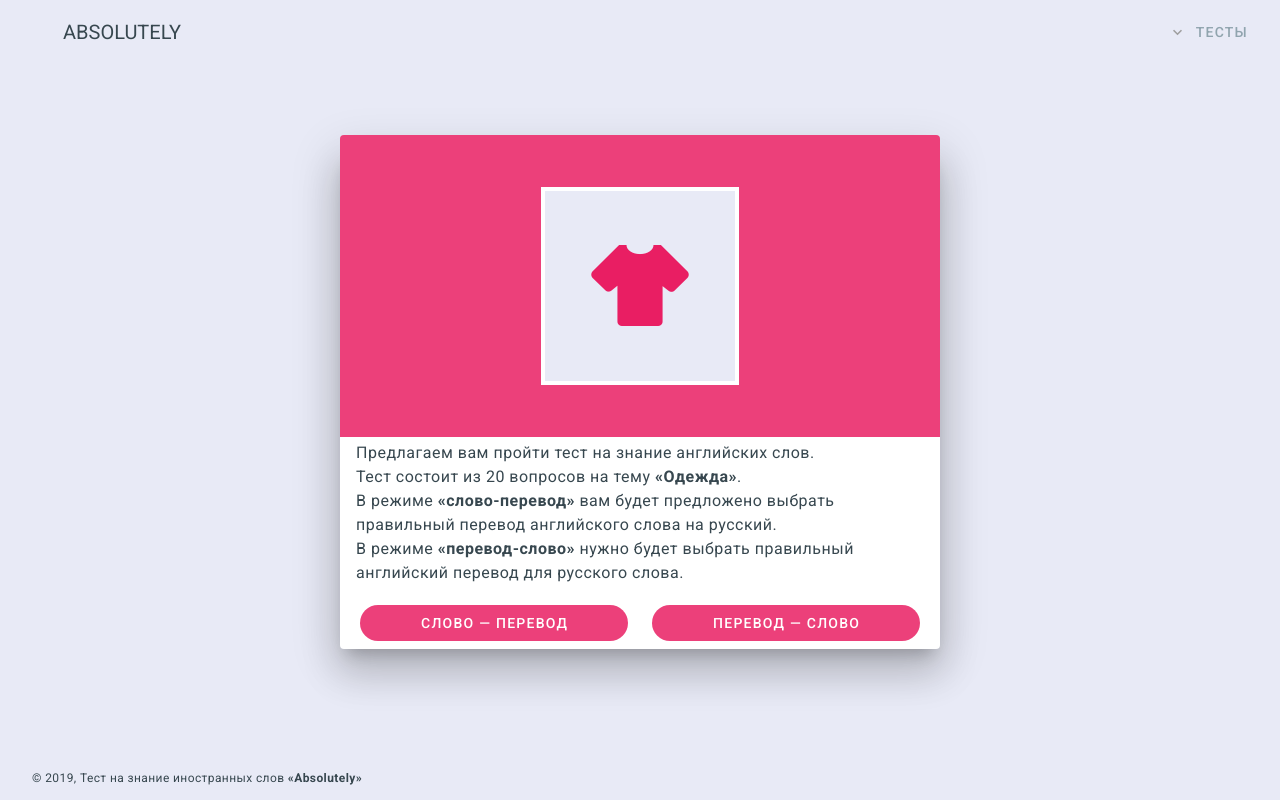
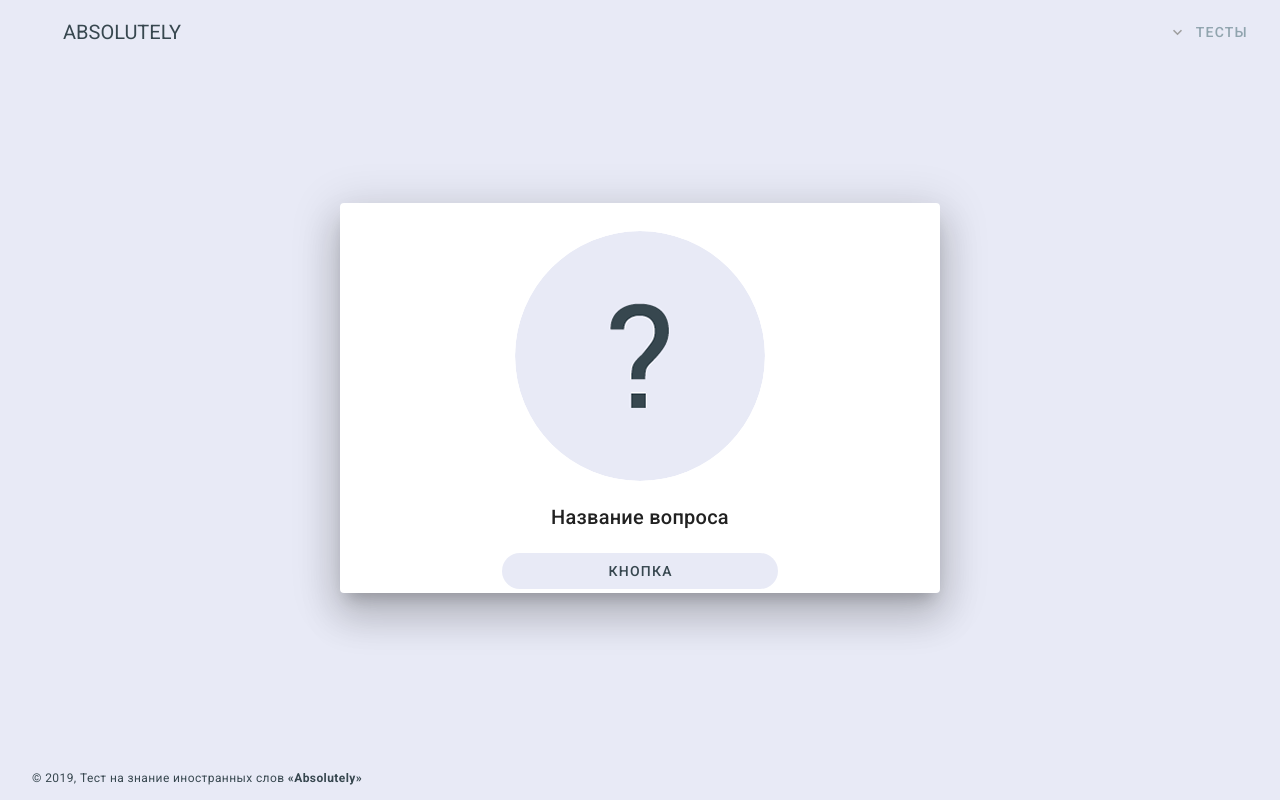
Before and after one commit to aksenov-dev/absolutely, a Vue app: page /clothes in a window 1280 px wide. Built offline with nearby package versions, Linux system fonts and the light colour scheme.

Commit message:
add card with carousel and component for carousel item

```diff
--- /dev/null
+++ b/src/components/CarouselItem.vue
@@ -0,0 +1,92 @@
+<template>
+	<v-carousel-item>
+
+		<v-row justify="center">
+			<v-col class="pt-4 pt-sm-9">
+
+				<!-- background for image -->
+				<v-sheet
+					color="white"
+					:height="roundSize"
+					:width="roundSize"
+					class="mx-auto pt-1 round shadow"
+				>
+
+					<!-- image for carousel-item -->
+					<v-avatar
+						:height="roundSize - 8"
+						:width="roundSize - 8"
+						class="ml-1"
+					>
+						<img
+							src="@/assets/question.png"
+							alt="Question"
+						>
+					</v-avatar>
+
+				</v-sheet>
+			</v-col>
+		</v-row>
+
+		<!-- title for carousel-item -->
+		<v-card-title class="justify-center py-2 py-sm-4">
+			Название вопроса
+		</v-card-title>
+
+		<!-- buttons for carousel-item -->
+		<v-card-actions>
+			<v-row class="px-3">
+				<v-col
+					cols="12"
+					sm="6"
+					class="pa-2 pt-1 pt-sm-2 mx-auto"
+				>
+					<v-btn
+						depressed
+						rounded
+						block
+						class="secondary accent--text"
+						@click="nextFrame"
+					>
+						Кнопка
+					</v-btn>
+				</v-col>
+			</v-row>
+		</v-card-actions>
+
+	</v-carousel-item>
+</template>
+
+<script>
+export default {
+props: {
+
+},
+methods: {
+	nextFrame() {
+		this.$emit('nextFrame')
+	}
+},
+computed: {
+		// return size for frame background
+		roundSize() {
+			let size;
+
+			switch (this.$vuetify.breakpoint.name) {
+				case 'xs':
+					size = '138';
+					break;
+				case 'sm': case 'md': case 'lg': case 'xl':
+					size = '258';
+					break;
+			}
+
+			return size;
+		}
+	}
+}
+</script>
+
+<style>
+
+</style>
--- a/src/views/Home.vue
+++ b/src/views/Home.vue
@@ -12,6 +12,8 @@
 							<router-link :to="link.route" class="td-none">
 								<v-row align="center" style="height:200px" class="mx-0" :class="link.color">
 									<v-col>
+
+										<!-- background for icon -->
 										<v-sheet
 											color="white"
 											height="128"
--- a/src/views/Test.vue
+++ b/src/views/Test.vue
@@ -3,12 +3,15 @@
 
 		<!-- preview card -->
 		<v-card
+			v-if="!showTest"
 			:elevation="$vuetify.breakpoint.xsOnly ? 8 : 24"
 			:width="$vuetify.breakpoint.xsOnly ? 320 : 600"
 			class="mx-auto"
 		>
 			<v-row align="center" class="mx-0" :class="linkParams.color">
 				<v-col class="my-4 my-sm-10">
+
+					<!-- background for icon -->
 					<v-sheet
 						:width="roundSize"
 						:height="roundSize"
@@ -85,11 +88,42 @@
 			</v-card-actions>
 		</v-card>
 
+		<!-- carousel card -->
+		<v-card
+			v-if="showTest"
+			:elevation="$vuetify.breakpoint.xsOnly ? 8 : 24"
+			:width="$vuetify.breakpoint.xsOnly ? 320 : 600"
+			class="mx-auto"
+		>
+			<v-carousel
+				:continuous="false"
+				:show-arrows="false"
+				hide-delimiters
+				height="100%"
+				v-model="frame"
+			>
+
+				<!-- carousel element -->
+				<CarouselItem
+					v-for="(fr, i) in frames"
+					:key="i"
+					@nextFrame="frame++"
+				/>
+
+			</v-carousel>
+		</v-card>
+
 	</v-container>
 </template>
 
 <script>
+import CarouselItem from "@/components/CarouselItem";
+
 export default {
+	name: 'test',
+	components: {
+		CarouselItem
+	},
 	props: {
 		links: {
 			type: Array,
@@ -100,6 +134,11 @@ export default {
 			required: true
 		}
 	},
+	data: () => ({
+		showTest: true,
+		frame: 0,
+		frames: ['frame1', 'frame2']
+	}),
 	computed: {
 		// find and return params for current route
 		linkParams() {
@@ -116,7 +155,7 @@ export default {
 
 			return params;
 		},
-		// return size for preview round v-sheet
+		// return size for card background
 		roundSize() {
 			let size;
 
```
